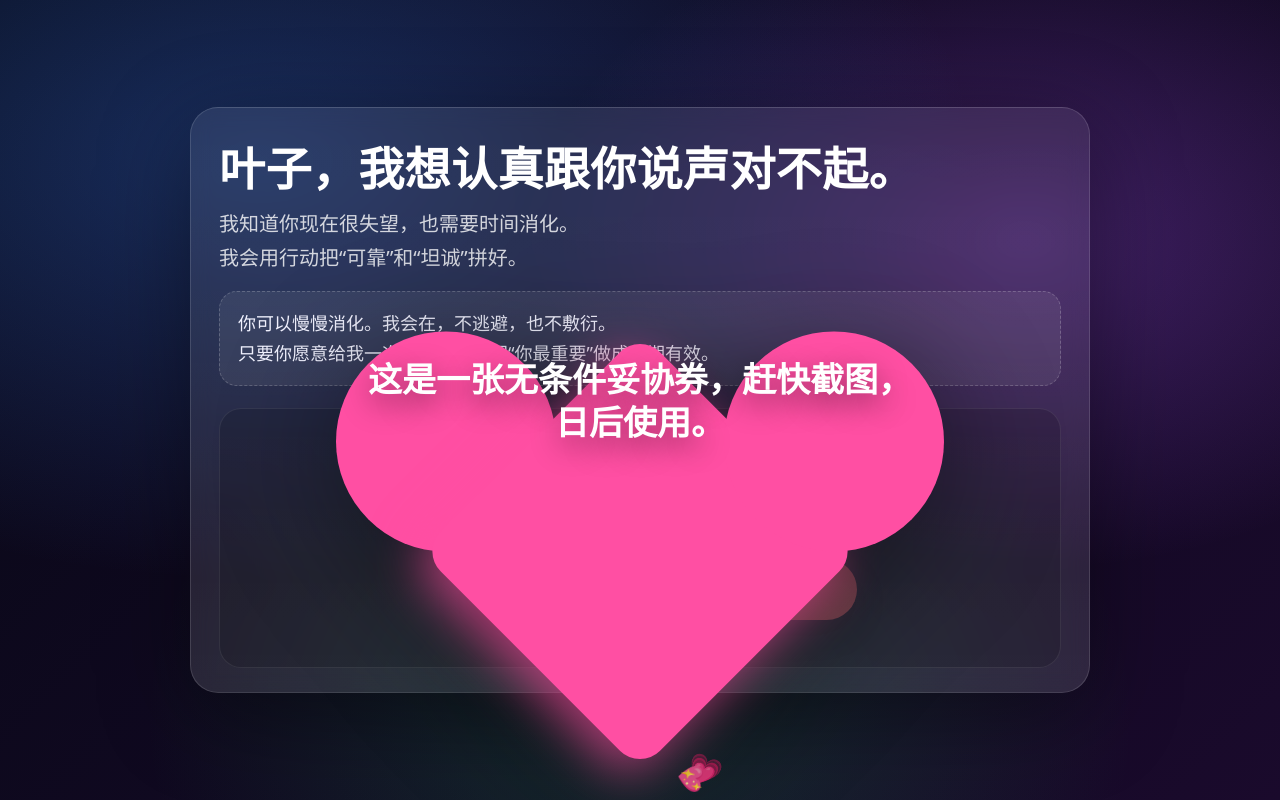
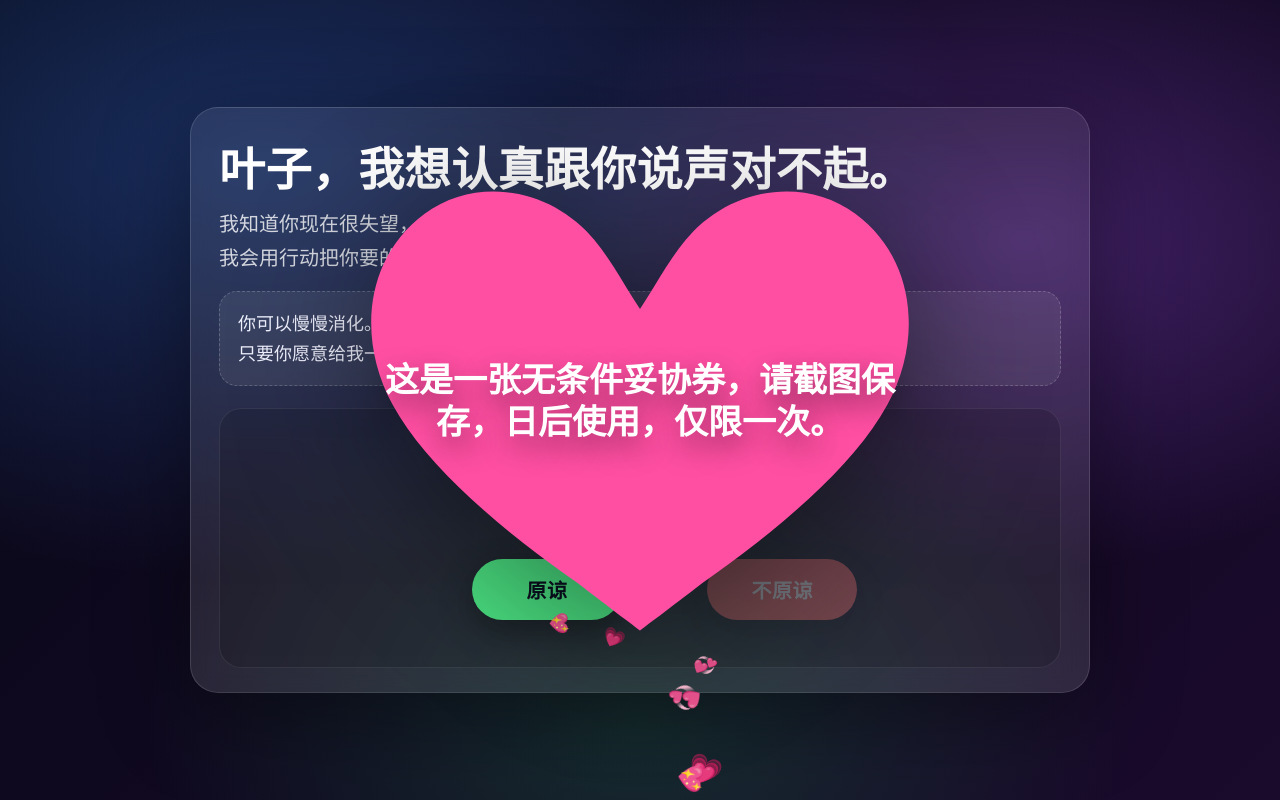
Before and after one commit to awarjin-hue/apology-to-leafy, a plain HTML site: page index.html in a window 1280 px wide. Both pictures are taken after a click on the button "原谅". Drawn offline with Linux system fonts and the light colour scheme.

Commit message:
Update index.html

```diff
--- a/index.html
+++ b/index.html
@@ -15,6 +15,7 @@
       --yes:#4ade80;
       --no:#f87171;
       --btnTxt:#0b1020;
+      --pink:#ff4fa3;
     }
     *{ box-sizing:border-box; }
     html,body{ height:100%; margin:0; font-family: system-ui, -apple-system, "Segoe UI", Roboto, "PingFang SC","Noto Sans SC", Arial, sans-serif; }
@@ -127,7 +128,34 @@
       transform: translateX(-50%) translateY(4px);
     }
 
-    /* Pink heart background text card */
+    /* Autoplay helper bar (only when blocked) */
+    .soundBar{
+      position:fixed;
+      left:50%;
+      bottom:18px;
+      transform: translateX(-50%);
+      z-index:1003;
+      background: rgba(0,0,0,.55);
+      border: 1px solid rgba(255,255,255,.22);
+      backdrop-filter: blur(10px);
+      color:#fff;
+      padding: 10px 14px;
+      border-radius: 999px;
+      font-size: 14px;
+      display:none;
+      cursor:pointer;
+      user-select:none;
+      box-shadow: 0 18px 60px rgba(0,0,0,.4);
+    }
+    .soundBar.show{ display:flex; gap:10px; align-items:center; }
+    .soundDot{
+      width:10px; height:10px; border-radius:50%;
+      background: var(--pink);
+      box-shadow: 0 0 0 7px rgba(255,79,163,.18);
+      flex: 0 0 auto;
+    }
+
+    /* Pink heart coupon (SVG precise heart) */
     .couponWrap{
       position:fixed;
       left:50%;
@@ -144,53 +172,31 @@
       opacity:1;
       transform: translate(-50%, -50%) scale(1);
     }
-
-    .heartCard{
-      display:inline-grid;
+    .coupon{
+      position:relative;
+      width: min(720px, 92vw);
+      aspect-ratio: 1.45 / 1;
+      display:grid;
       place-items:center;
-      padding: 26px 30px;
+      filter: drop-shadow(0 26px 70px rgba(0,0,0,.45));
+    }
+    .coupon svg{
+      position:absolute;
+      inset:0;
+      width:100%;
+      height:100%;
+    }
+    .couponText{
+      position:relative;
+      z-index:1;
+      padding: 0 10%;
+      font-weight: 1000;
       color:#fff;
-      font-weight:1000;
-      font-size: clamp(20px, 3vw, 34px);
+      text-shadow: 0 12px 30px rgba(0,0,0,.45);
+      font-size: clamp(18px, 3vw, 34px);
       line-height: 1.25;
-      text-shadow: 0 10px 30px rgba(0,0,0,.45);
-      filter: drop-shadow(0 20px 60px rgba(0,0,0,.45));
-      position:relative;
     }
 
-    /* Heart shape using pseudo-elements */
-    .heartCard::before,
-    .heartCard::after{
-      content:"";
-      position:absolute;
-      width: 220px;
-      height: 220px;
-      background: #ff4fa3; /* solid pink */
-      border-radius: 50%;
-      top: 0;
-    }
-    .heartCard::before{ left: 0; }
-    .heartCard::after{ right: 0; }
-
-    .heartCard .heartBase{
-      position:absolute;
-      width: 310px;
-      height: 310px;
-      background: #ff4fa3; /* solid pink */
-      transform: rotate(45deg);
-      top: 65px;
-      border-radius: 28px;
-      box-shadow: 0 18px 50px rgba(255,79,163,.65);
-    }
-
-    .heartCard span{
-      position:relative;
-      z-index:1;
-      display:block;
-      max-width: 620px;
-    }
-
-    /* Audio element hidden */
     audio{ display:none; }
   </style>
 </head>
@@ -198,13 +204,23 @@
   <canvas id="fx"></canvas>
   <div class="toast" id="toast">它跑了…因为它心虚 😅</div>
 
-  <!-- You will upload a file named bgm.mp3 -->
-  <audio id="bgm" src="./bgm.mp3" preload="auto" loop></audio>
+  <!-- Put bgm.mp3 in the repository root -->
+  <audio id="bgm" src="./bgm.mp3" preload="auto" loop playsinline></audio>
+
+  <div class="soundBar" id="soundBar" title="点一下开启音乐">
+    <span class="soundDot"></span>
+    <span>点一下开启音乐 🎹</span>
+  </div>
 
   <div class="couponWrap" id="couponWrap">
-    <div class="heartCard">
-      <div class="heartBase"></div>
-      <span>这是一张无条件妥协券，赶快截图，日后使用。</span>
+    <div class="coupon">
+      <!-- A clean symmetric heart -->
+      <svg viewBox="0 0 512 448" aria-hidden="true">
+        <path
+          d="M256 432s-28-20.9-56-42.6C134.1 343.2 64 285.6 32.6 227.9 1.3 170.4 6.7 96.7 61.7 55.9 105.6 23.7 168.2 31.1 208 72c18.5 19 30.8 43.9 48 69.8 17.2-25.9 29.5-50.8 48-69.8 39.8-40.9 102.4-48.3 146.3-16.1 55 40.8 60.4 114.5 29.1 172-31.4 57.7-101.5 115.3-167.4 161.5C284 411.1 256 432 256 432z"
+          fill="var(--pink)"/>
+      </svg>
+      <div class="couponText">这是一张无条件妥协券，请截图保存，日后使用，仅限一次。</div>
     </div>
   </div>
 
@@ -213,7 +229,7 @@
       <h1>叶子，我想认真跟你说声对不起。</h1>
       <p>
         我知道你现在很失望，也需要时间消化。<br>
-        我会用行动把“可靠”和“坦诚”拼好。
+        我会用行动把你要的“可靠”和“坦诚”拼好。
       </p>
 
       <div class="note">
@@ -229,13 +245,50 @@
   </div>
 
 <script>
-  // ========= 1) “不原谅”按钮躲避 =========
+  // ========= A) Background music autoplay (best-effort + fallback) =========
+  const bgm = document.getElementById('bgm');
+  const soundBar = document.getElementById('soundBar');
+
+  async function tryAutoplay(){
+    try{
+      // some browsers require explicit volume set
+      bgm.volume = 0.9;
+      await bgm.play();
+      soundBar.classList.remove('show');
+    }catch(e){
+      // Autoplay blocked: show helper bar, start on any user interaction
+      soundBar.classList.add('show');
+    }
+  }
+
+  // Try immediately + after first render
+  window.addEventListener('load', tryAutoplay);
+  // Also try on visibility changes (sometimes helps)
+  document.addEventListener('visibilitychange', ()=>{
+    if (!document.hidden) tryAutoplay();
+  });
+
+  // One-tap to enable sound
+  async function enableSoundOnce(){
+    try{
+      await bgm.play();
+      soundBar.classList.remove('show');
+      window.removeEventListener('pointerdown', enableSoundOnce);
+      window.removeEventListener('touchstart', enableSoundOnce);
+      window.removeEventListener('keydown', enableSoundOnce);
+    }catch(e){}
+  }
+  soundBar.addEventListener('click', enableSoundOnce);
+  window.addEventListener('pointerdown', enableSoundOnce, { once:false });
+  window.addEventListener('touchstart', enableSoundOnce, { once:false, passive:true });
+  window.addEventListener('keydown', enableSoundOnce, { once:false });
+
+  // ========= B) “不原谅”按钮躲避 =========
   const stage = document.getElementById('stage');
   const noBtn = document.getElementById('noBtn');
   const yesBtn = document.getElementById('yesBtn');
   const toast = document.getElementById('toast');
   const couponWrap = document.getElementById('couponWrap');
-  const bgm = document.getElementById('bgm');
 
   let lastMoveAt = 0;
   function showToast(){
@@ -291,7 +344,7 @@
     if (dist < 95) moveNoButton();
   });
 
-  // ========= 2) Continuous heart burst from center =========
+  // ========= C) Continuous hearts burst from center =========
   const canvas = document.getElementById('fx');
   const ctx = canvas.getContext('2d');
 
@@ -340,26 +393,23 @@
     const w = window.innerWidth, h = window.innerHeight;
     ctx.clearRect(0,0,w,h);
 
-    // spawn continuously (about 35-55 hearts/sec)
+    // spawn continuously
     if (now - lastSpawn > 70){
       lastSpawn = now;
       spawnHeartsFromCenter(4);
     }
 
-    // update & draw
     hearts = hearts.filter(p => p.life < p.ttl);
 
     for(const p of hearts){
       p.life += 16;
       const k = p.life / p.ttl;
 
-      // motion
       p.x += p.vx;
       p.y += p.vy;
-      p.vy += 0.004 * p.life; // tiny gravity feels like “falling sparkles”
+      p.vy += 0.004 * p.life; // gentle gravity
       p.rot += p.vr;
 
-      // fade out near end
       const alpha = k < 0.75 ? 1 : Math.max(0, 1 - (k-0.75)/0.25);
 
       ctx.save();
@@ -376,31 +426,18 @@
     requestAnimationFrame(tick);
   }
 
-  // ========= 3) Click yes: start everything =========
+  // ========= D) Click yes: show coupon + start hearts =========
   let started = false;
-
-  yesBtn.addEventListener('click', async ()=>{
+  yesBtn.addEventListener('click', ()=>{
     if (started) return;
     started = true;
 
-    // lock buttons
     yesBtn.disabled = true;
     noBtn.disabled = true;
     noBtn.style.opacity = '0.35';
 
-    // show pink heart coupon text
     couponWrap.classList.add('show');
 
-    // play uploaded mp3 (requires user gesture, this click qualifies)
-    try{
-      await bgm.play();
-    }catch(e){
-      // if it fails, it's usually because the file is missing or autoplay restrictions
-      // user gesture already happened, so missing file is most common
-      console.log('BGM play failed:', e);
-    }
-
-    // start continuous hearts
     running = true;
     lastSpawn = performance.now();
     requestAnimationFrame(tick);
```
